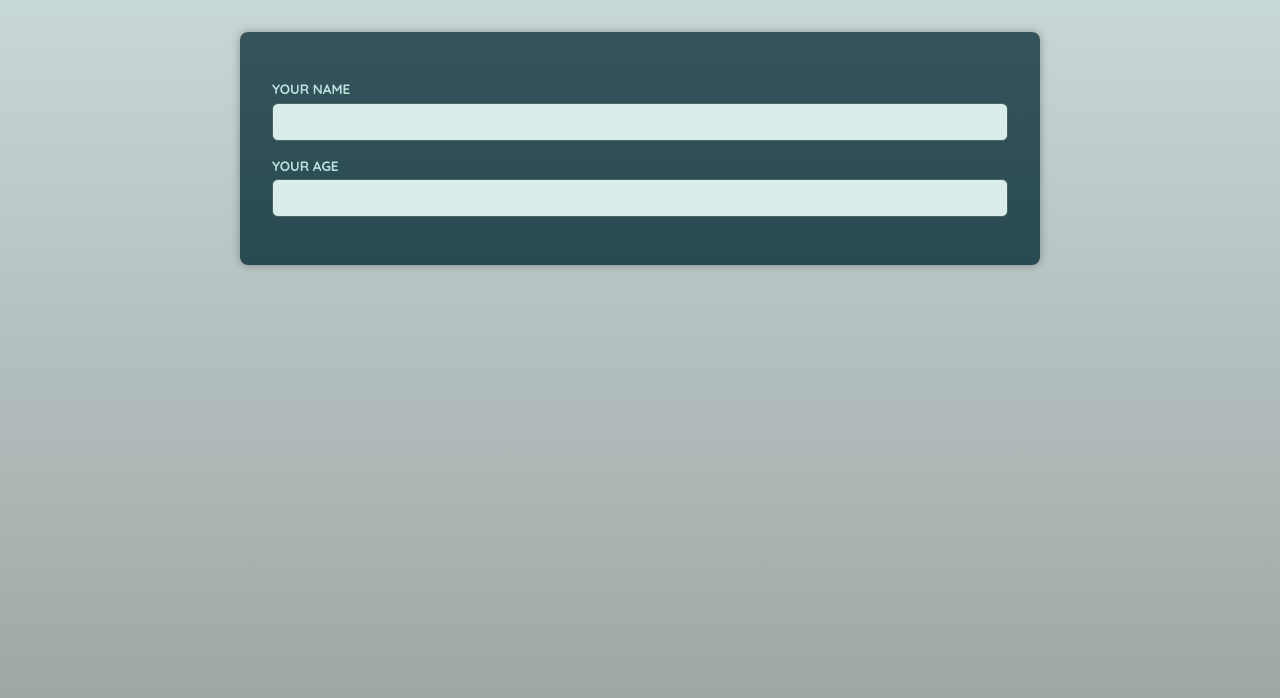
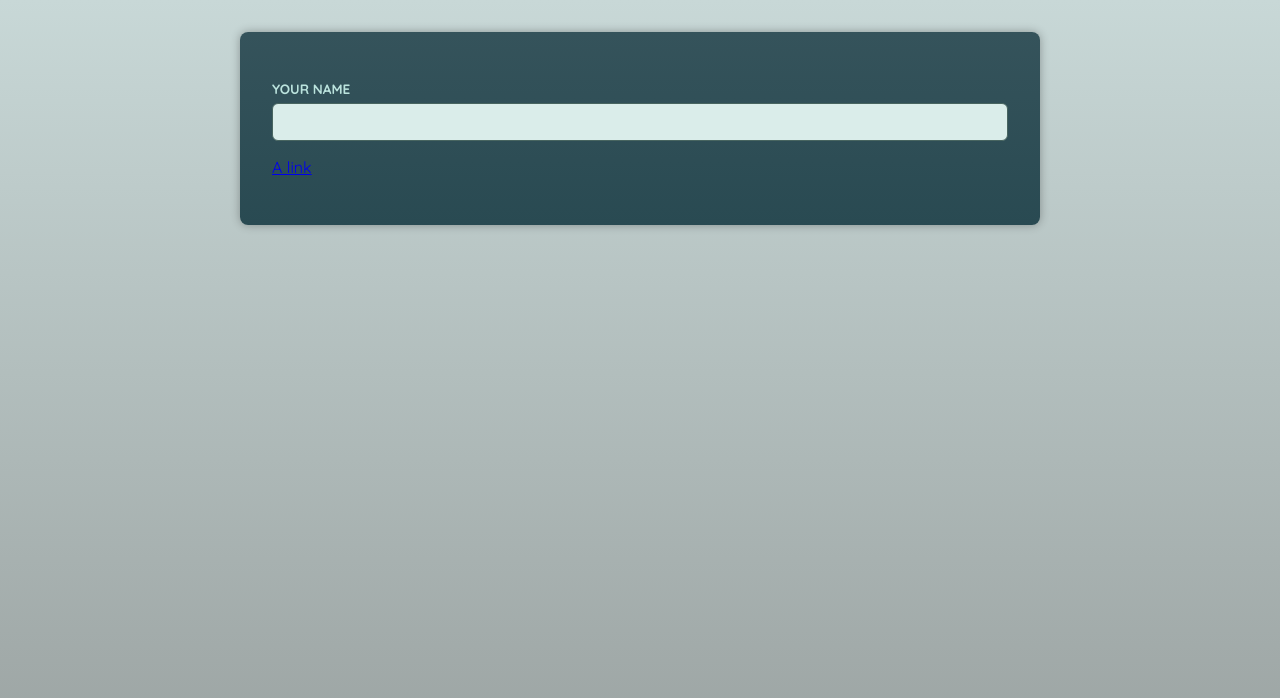
Before and after one commit to Ivana22/react-ts-advanced-components, a React (Vite) app: page / in a window 1280 px wide. Shown: the top 698 px of the page. Built offline with nearby package versions, Linux system fonts and the light colour scheme; a web font is replaced by a local one.

Commit message:
add Button component

```diff
--- a/src/App.tsx
+++ b/src/App.tsx
@@ -1,10 +1,15 @@
 import Input from "./components/Input.tsx";
+import Button from "./components/Button.tsx";
 
 function App() {
   return (
     <main>
       <Input id="name" label="Your name" type="text" />
-      <Input id="age" label="Your age" type="number" />
+      <p>
+        <Button el="anchor" href="www.google.con">
+          A link
+        </Button>
+      </p>
     </main>
   );
 }
--- /dev/null
+++ b/src/components/Button.tsx
@@ -0,0 +1,17 @@
+import { ComponentPropsWithoutRef } from "react";
+
+type ButtonProps = {
+  el: "button";
+} & ComponentPropsWithoutRef<"button">;
+
+type AnchorProps = {
+  el: "anchor";
+} & ComponentPropsWithoutRef<"a">;
+
+export default function Button(props: ButtonProps | AnchorProps) {
+  if (props.el === "anchor") {
+    return <a {...props}></a>;
+  }
+
+  return <button {...props}></button>;
+}
```
